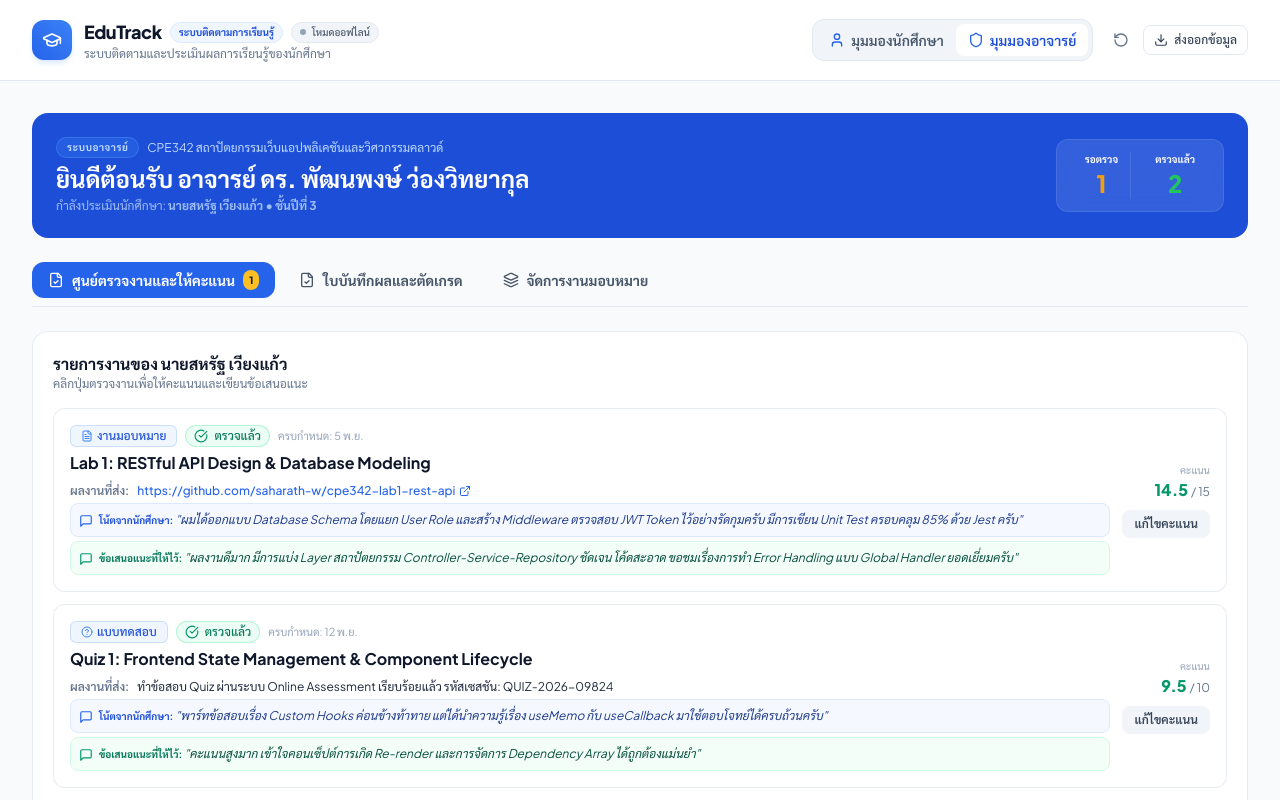
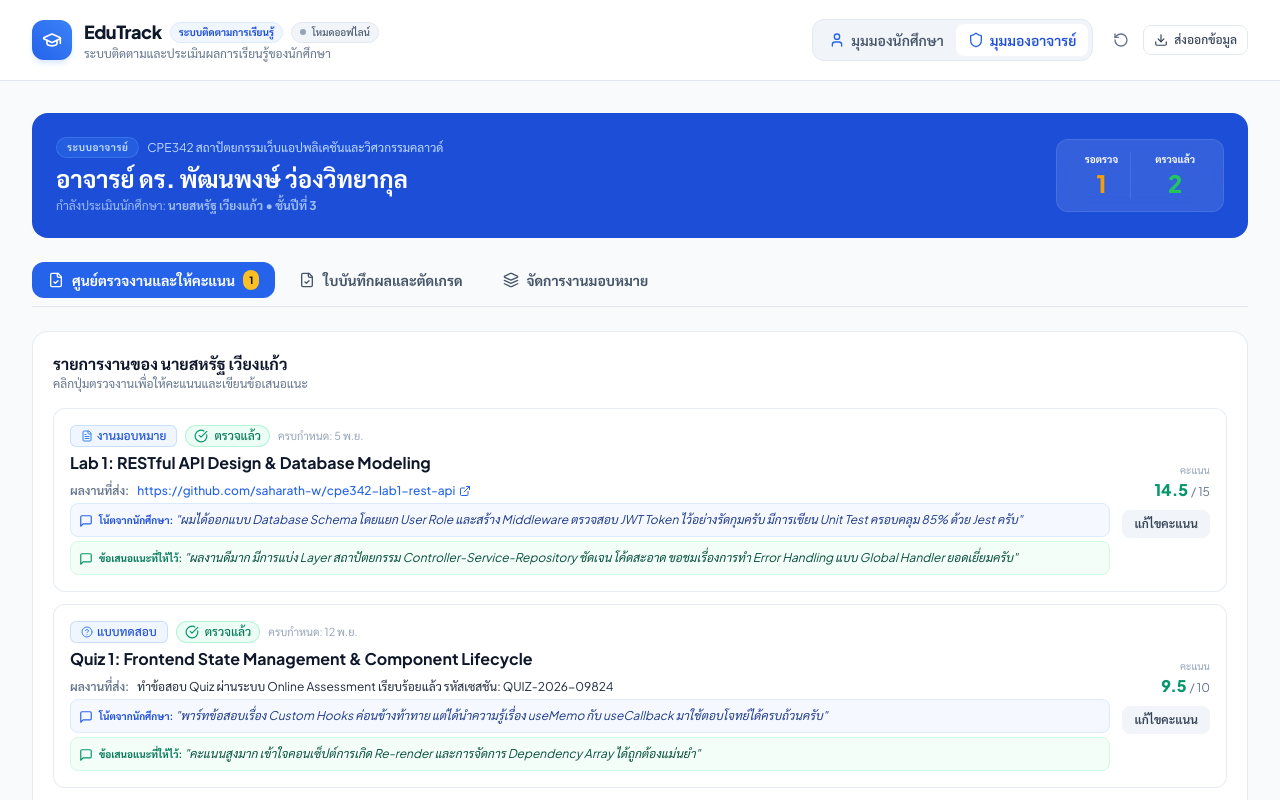
Before and after one commit to saharat784/EduTrack, a React (Vite) app in the folder frontend/: page / in a window 1280 px wide. Both pictures are taken after a click on the button "มุมมองอาจารย์". Shown: the top 800 px of the page. Built offline with nearby package versions, Linux system fonts and the light colour scheme; no server answers.

Commit message:
style: simplify instructor dashboard welcome heading

```diff
--- a/frontend/src/components/instructor/InstructorDashboard.tsx
+++ b/frontend/src/components/instructor/InstructorDashboard.tsx
@@ -32,7 +32,7 @@ export const InstructorDashboard: React.FC = () => {
               </span>
             </div>
             <h2 className="text-xl sm:text-2xl font-black mt-1">
-              ยินดีต้อนรับ {instructor.fullName}
+              {instructor.fullName}
             </h2>
             <p className="text-xs text-blue-200/80 mt-1">
               กำลังประเมินนักศึกษา: <strong>{student.fullName} • {student.academicYear}</strong>
```
